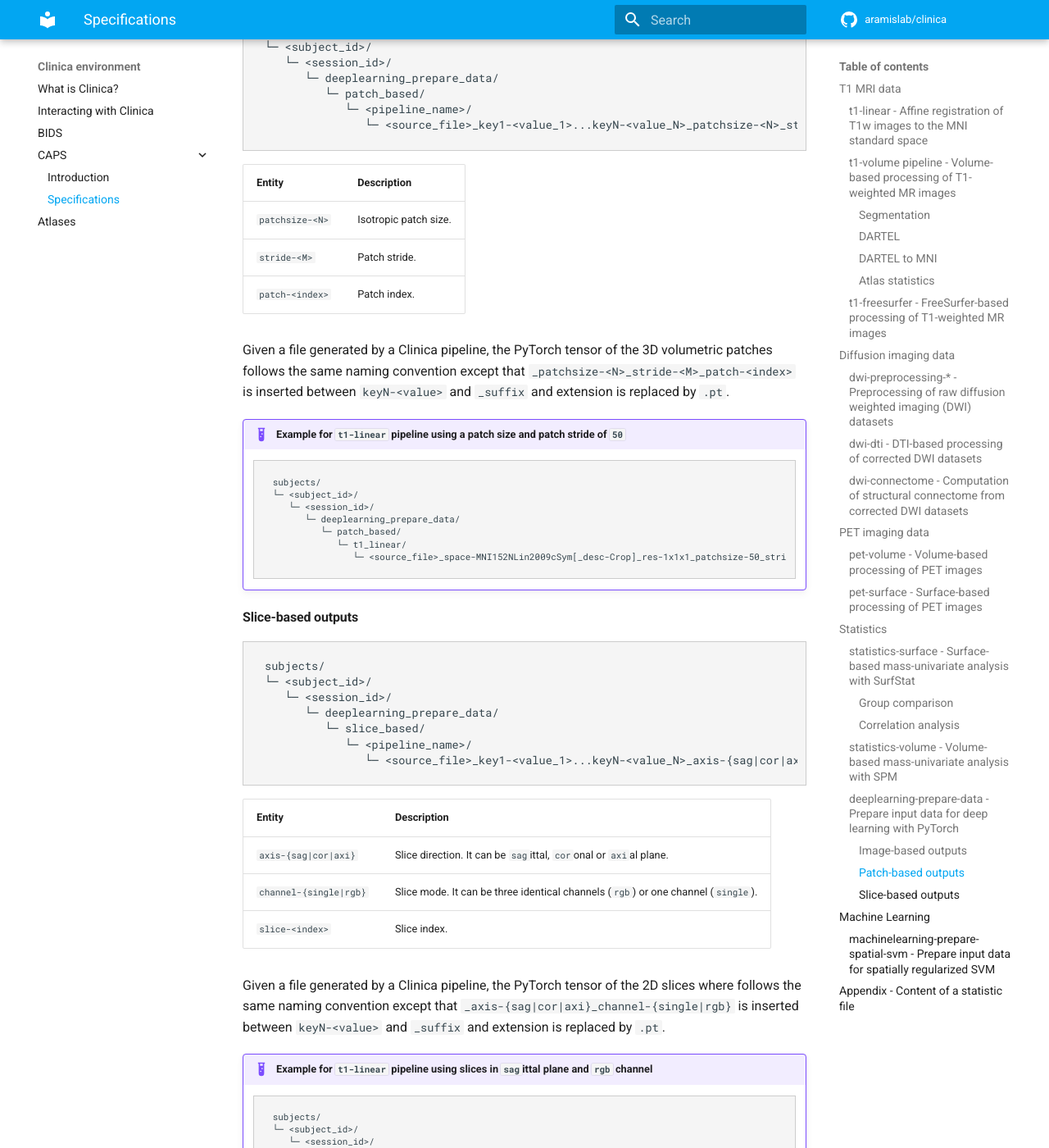
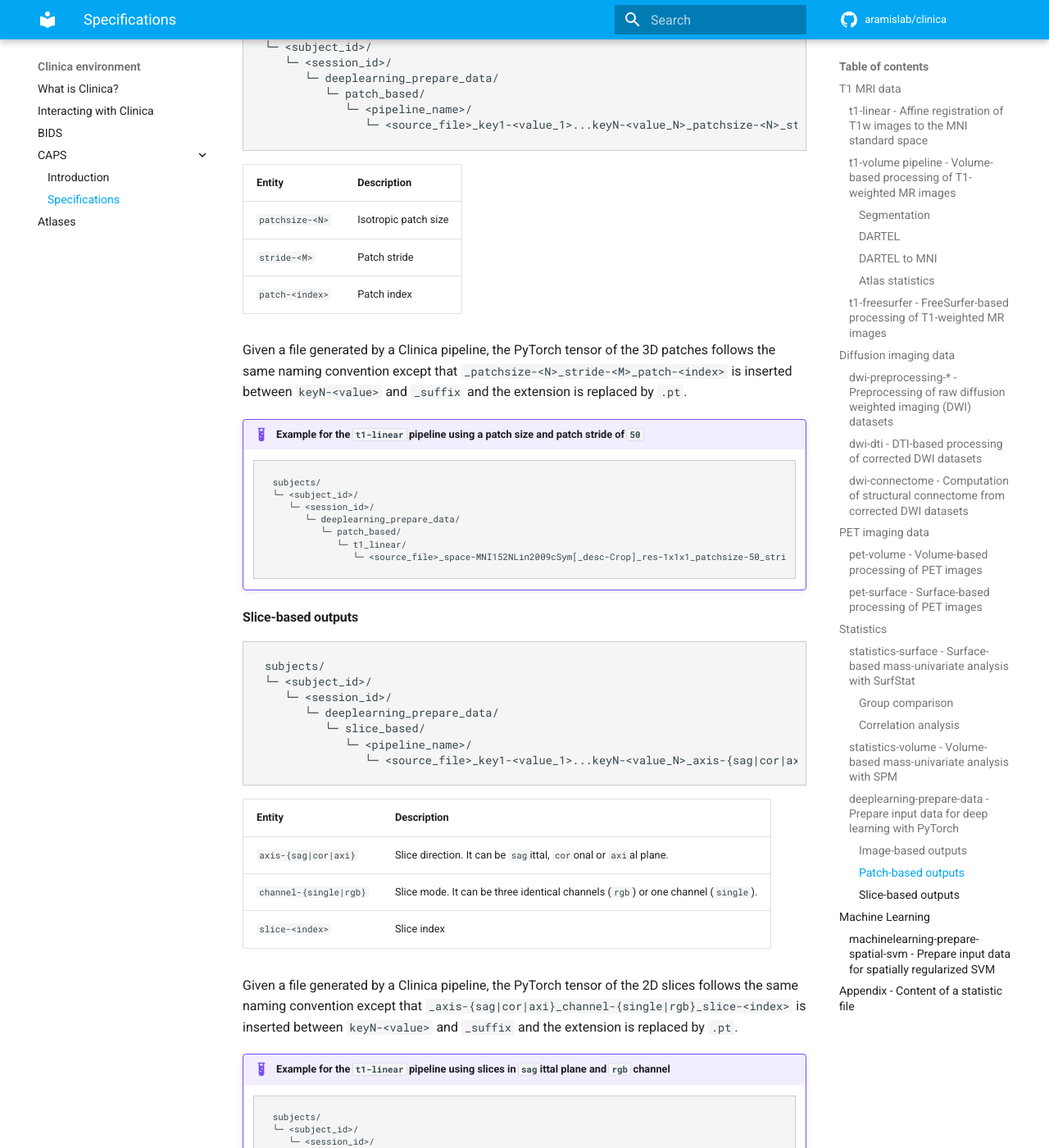
Before and after one commit to aramis-lab/clinica, an MkDocs documentation site: the page built from docs/CAPS/Specifications.md, in a window 1280 px wide and 1400 px high, scrolled down 12895 px. Shown: the whole window at 82% size. Built offline with MkDocs 1.6.1 and Material for MkDocs 9.7.7, drawn with Linux system fonts in a browser that asks for light colours; comment, search, counter and statistics services are not loaded; some of the changed text lies outside the part shown.

````diff
--- a/docs/CAPS/Specifications.md
+++ b/docs/CAPS/Specifications.md
@@ -520,7 +520,8 @@ groups/
 `FWEc` (resp. `FDRc`) corresponds to correction for multiple comparisons with family-wise error (FWE) (resp. false discovery rate [FDR]) correction. A statistical threshold of P < 0.001 was first applied (height threshold). An extent threshold of P < 0.05 corrected for multiple comparisons was then applied at the cluster level.
 
 ### `deeplearning-prepare-data` - Prepare input data for deep learning with PyTorch
-In the the following subsections, files with `.pt` extension denote tensors in PyTorch format.
+In the following subsections, files with the `.pt` extension denote tensors in PyTorch format.
+
 #### Image-based outputs
 ```Text
 subjects/
@@ -531,9 +532,9 @@ subjects/
             └─ <pipeline_name>/
                └─ <source_file>_key1-<value_1>...keyN-<value_N>_suffix.pt
 ```
-Given a file generated by a Clinica pipeline, the PyTorch tensor of the complete 3D image follows the same naming convention of the generated file where extension is replaced by `.pt`.
+Given a file generated by a Clinica pipeline, the PyTorch tensor of the 3D image follows the same naming convention as the generated file except the extension that is replaced by `.pt`.
 
-!!! Example "Example for `t1-linear` pipeline"
+!!! Example "Example for the `t1-linear` pipeline"
     ```Text
     subjects/
     └─ <subject_id>/
@@ -555,15 +556,15 @@ subjects/
                └─ <source_file>_key1-<value_1>...keyN-<value_N>_patchsize-<N>_stride-<M>_patch-<index>_suffix.pt
 ```
 
-| Entity          | Description             |
-|-----------------|-------------------------|
-| `patchsize-<N>` | Isotropic patch size.   |
-| `stride-<M>`    | Patch stride.           |
-| `patch-<index>` | Patch index.            |
+| Entity          | Description            |
+|-----------------|------------------------|
+| `patchsize-<N>` | Isotropic patch size   |
+| `stride-<M>`    | Patch stride           |
+| `patch-<index>` | Patch index            |
 
-Given a file generated by a Clinica pipeline, the PyTorch tensor of the 3D volumetric patches follows the same naming convention except that `_patchsize-<N>_stride-<M>_patch-<index>` is inserted between `keyN-<value>` and `_suffix` and  extension is replaced by `.pt`.
+Given a file generated by a Clinica pipeline, the PyTorch tensor of the 3D patches follows the same naming convention except that `_patchsize-<N>_stride-<M>_patch-<index>` is inserted between `keyN-<value>` and `_suffix` and  the extension is replaced by `.pt`.
 
-!!! Example "Example for `t1-linear` pipeline using a patch size and patch stride of `50`"
+!!! Example "Example for the `t1-linear` pipeline using a patch size and patch stride of `50`"
     ```Text
     subjects/
     └─ <subject_id>/
@@ -589,11 +590,11 @@ subjects/
 |------------------------|---------------|
 | `axis-{sag|cor|axi}`   | Slice direction. It can be `sag`ittal, `cor`onal or `axi`al plane. |
 | `channel-{single|rgb}` | Slice mode. It can be three identical channels (`rgb`) or one channel (`single`). |
-| `slice-<index>`        | Slice index. |
+| `slice-<index>`        | Slice index  |
 
-Given a file generated by a Clinica pipeline, the PyTorch tensor of the 2D slices where follows the same naming convention except that `_axis-{sag|cor|axi}_channel-{single|rgb}` is inserted between `keyN-<value>` and `_suffix` and  extension is replaced by `.pt`.
+Given a file generated by a Clinica pipeline, the PyTorch tensor of the 2D slices follows the same naming convention except that `_axis-{sag|cor|axi}_channel-{single|rgb}_slice-<index>` is inserted between `keyN-<value>` and `_suffix` and  the extension is replaced by `.pt`.
 
-!!! Example "Example for `t1-linear` pipeline using slices in `sag`ittal plane and `rgb` channel"
+!!! Example "Example for the `t1-linear` pipeline using slices in `sag`ittal plane and `rgb` channel"
     ```Text
     subjects/
     └─ <subject_id>/
````
